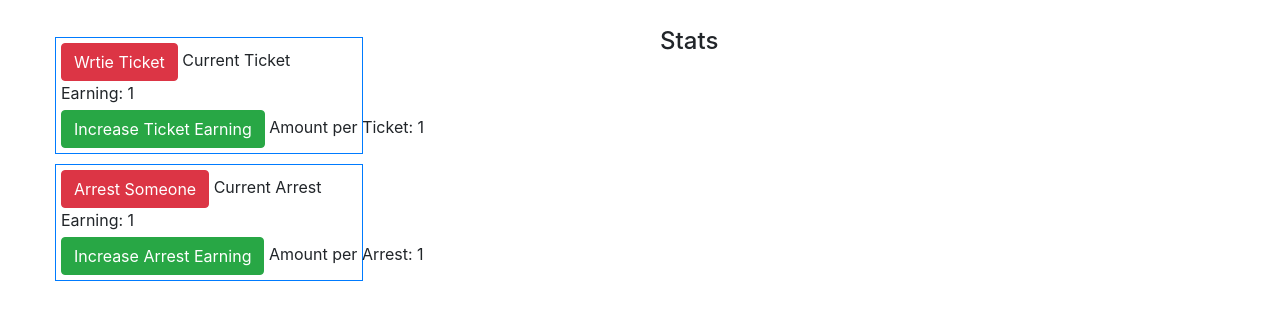
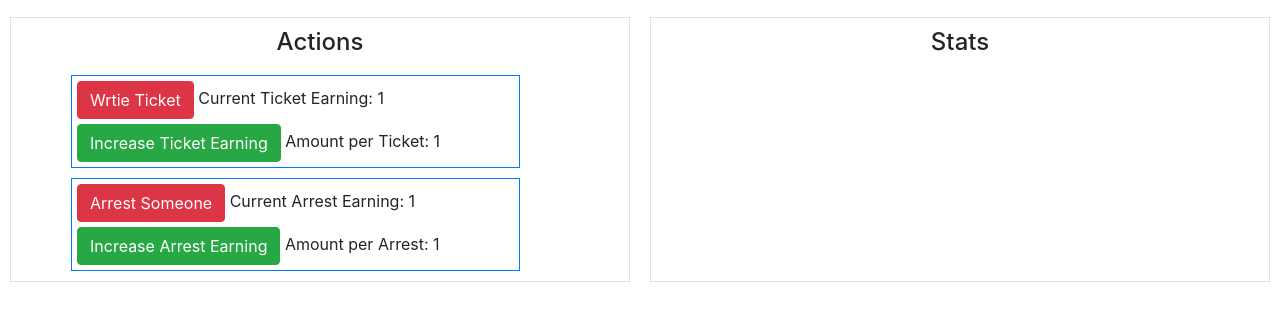
Before and after one commit to Creator256/idle_police, a plain HTML site: page index.html in a window 1280 px wide. Shown: the part 51-372 px from the top of the page. Drawn offline with nearby package versions, Linux system fonts and the light colour scheme.

Commit message:
Updating HTML and JS. Added Todo

```diff
--- a/index.html
+++ b/index.html
@@ -16,9 +16,11 @@
                 <span id="money" style="font-weight:bold; font-size: 2em">0</span>
             </div>
         </div>
+        <div class="container-fluid">
+            <div class="row">
                 <!-- Action Column -->
-        <div class="row">
-            <div class="col columnPadding">
+                <div class="col columnPadding border">
+                    <h4 style="text-align: center">Actions</h4>
                     <!-- Ticket Someone -->
                     <div class="container border border-primary holder">
                         <div>
@@ -48,8 +50,9 @@
                     </div>
                 </div>
                 <!-- upgrades and stats div -->
-            <div class="col columnPadding">
-                <h4>Stats</h4>
+                <div class="col columnPadding border">
+                    <h4 style="text-align: center">Stats</h4>
+                </div>
             </div>
         </div>
     </body>
--- a/main.js
+++ b/main.js
@@ -1,5 +1,6 @@
 
 var money = 0;
+var ticketsGiven = 0;
 var peopleArrested = 0;
 var crimeRate = 0.0;
 var tickRate = 500;
@@ -31,7 +32,7 @@ var ticketUpgrades = 1;
 
 function ticketSomeone(x){
     earnMoney(x * ticketPerArrest);
-    peopleArrested++;
+    ticketsGiven++;
     checkUpgrades();
 };
 
--- a/style.css
+++ b/style.css
@@ -14,7 +14,7 @@
 
 .holder{
     padding: 5px;
-    width: 50%;
+    width: 75%;
     float:left;
     margin-left: 50px;
     margin-top: 10px;
```
Also changed, not shown: todo.txt (added). Lines whose indentation alone changed are shown as unchanged.
